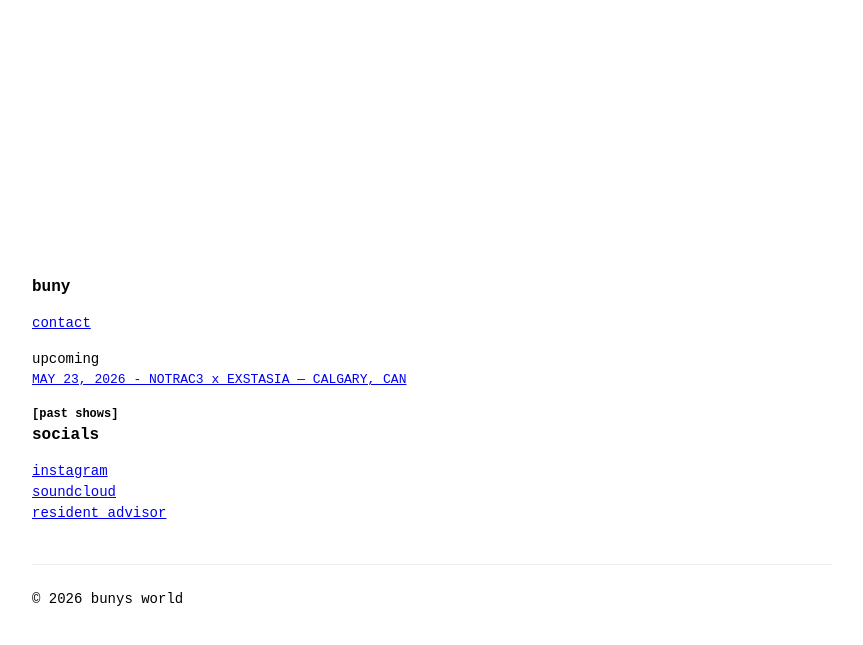
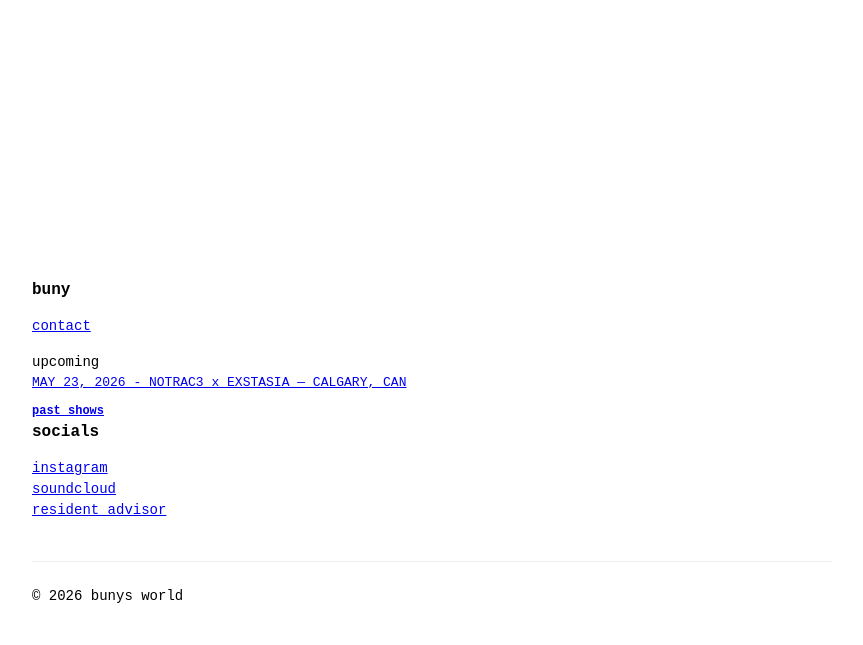
Before and after one commit to 746a70/buny, a Jekyll site: the page built from index.md, in a window 1280 px wide. Shown: the top 645 px of the page, without its empty margins (208-1071 px from the left). Built offline with Jekyll 4.4.1, drawn with Linux system fonts in a browser that asks for light colours.

Commit message:
Update index.md

```diff
--- a/index.md
+++ b/index.md
@@ -12,15 +12,13 @@ title: buny
 {% for show in site.data.shows %}
 {% assign show_date = show.date | date: '%s' %}
 {% if show_date >= current_date %}
-<div style="margin-bottom:15px;">
-<a href="{{ show.link }}" style="display: block; margin-bottom: 10px;">
-<span>{{ show.date }} - {{ show.title }} — {{ show.location }}</span>
-</a>
+<div style="margin-bottom:10px;">
+<a href="{{ show.link }}">{{ show.date }} - {{ show.title }} — {{ show.location }}</a>
 </div>
 {% endif %}
 {% endfor %}
 
-### [past shows]
+### [past shows](/shows.html)
 
 # socials
 
```
